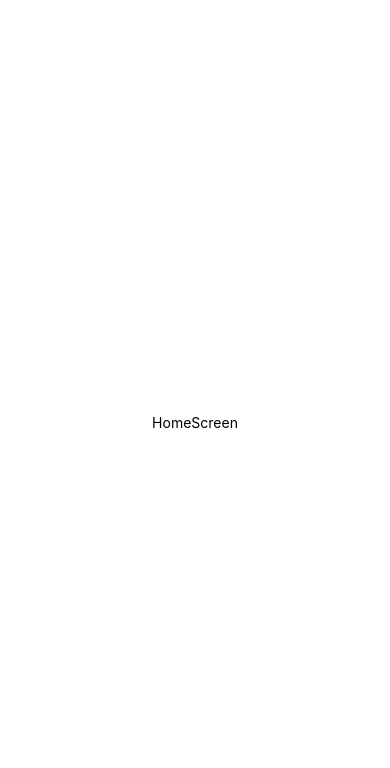
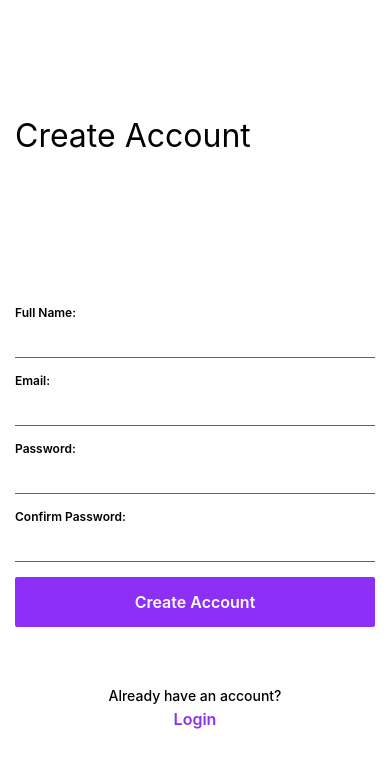
Before and after one commit to hasibmlp/ecommerce-mobile-react-native, a React Native app: screen / in a window 390 px wide. Shown: the top 768 px of the page. Built offline with nearby package versions, Linux system fonts and the light colour scheme.

Commit message:
register page design completed

```diff
--- a/screen/HomeScreen.js
+++ b/screen/HomeScreen.js
@@ -1,18 +1,106 @@
+import {
+  StyleSheet,
+  Text,
+  View,
+  TextInput,
+  Pressable,
+  Alert,
+} from "react-native";
 
-import { StyleSheet,  Text, View } from 'react-native'
-
-export default function HomeScreen () {
+export default function HomeScreen() {
   return (
     <View style={styles.container}>
-      <Text>HomeScreen</Text>
+      <Text style={styles.title}>Create Account</Text>
+      <View style={styles.form}>
+        <View style={styles.fieldset}>
+          <Text style={styles.label}>Full Name:</Text>
+          <TextInput style={styles.input} />
+        </View>
+        <View style={styles.fieldset}>
+          <Text style={styles.label}>Email:</Text>
+          <TextInput style={styles.input} />
+        </View>
+        <View style={styles.fieldset}>
+          <Text style={styles.label}>Password:</Text>
+          <TextInput style={styles.input} />
+        </View>
+        <View style={styles.fieldset}>
+          <Text style={styles.label}>Confirm Password:</Text>
+          <TextInput style={styles.input} />
+        </View>
+        <Pressable
+          style={styles.button}
+          onPress={() => Alert.alert("You clicked this button")}
+        >
+          <Text style={styles.buttonText}>Create Account</Text>
+        </Pressable>
+        <View style={styles.moreOption}>
+          <Text style={styles.moreOptionText}>Already have an account?</Text>
+          <Text style={styles.moreOptionLogin}>Login</Text>
+        </View>
+      </View>
     </View>
-  )
+  );
 }
 
-const styles = StyleSheet.create ({
+const styles = StyleSheet.create({
   container: {
     flex: 1,
-    alignItems: 'center',
-    justifyContent: 'center',
-  }
-})
+    alignItems: "center",
+    justifyContent: "center",
+    gap: 150,
+  },
+  form: {
+    width: "100%",
+    paddingHorizontal: 15,
+    gap: 10,
+  },
+  title: {
+    fontSize: 32,
+    fontWeight: "400",
+    textAlign: 'left',
+    width: '100%',
+    paddingHorizontal: 15,
+  },
+  fieldset: {
+    width: "100%",
+    marginBottom: 5,
+  },
+  label: {
+    fontSize: 12,
+    fontWeight: "600",
+  },
+  input: {
+    borderBottomWidth: 1,
+    borderColor: "#8d2ff6",
+    width: "100%",
+    paddingVertical: 10,
+  },
+  button: {
+    width: "100%",
+    paddingVertical: 15,
+    backgroundColor: "#8d2ff6",
+    borderRadius: 2,
+  },
+  buttonText: {
+    color: "white",
+    textAlign: "center",
+    fontSize: 16,
+    fontWeight: '600',
+  },
+  moreOption: {
+    gap: 5,
+    marginTop: 50,
+  },
+  moreOptionText: {
+    fontSize: 14,
+    fontWeight: '500',
+    textAlign: 'center',
+  },
+  moreOptionLogin: {
+    fontSize: 16,
+    fontWeight: '600',
+    color: "#8d2ff6",
+    textAlign: 'center',
+  },
+});
```
